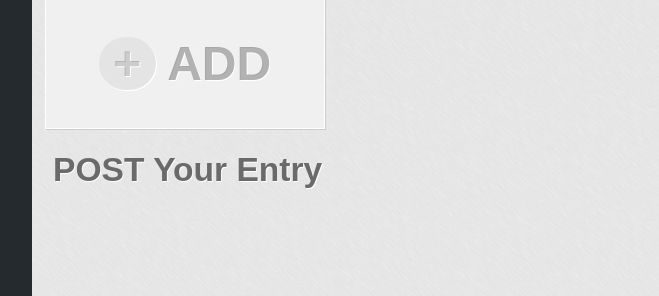
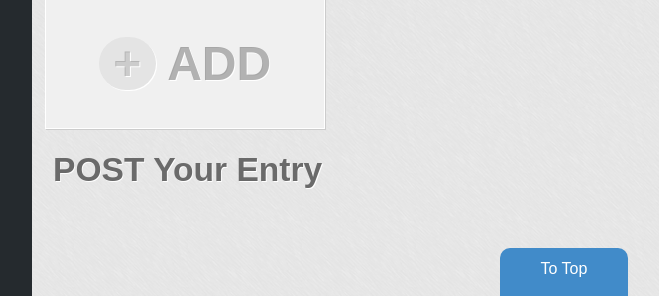
Before and after one commit to aluinpoli/SAPHIRA-WebProject, a PHP site: page / in a window 1280 px wide. Shown: the part 577-873 px from the top of the page, without its empty margins (268-927 px from the left). Run offline with PHP 8.4, Linux system fonts and the light colour scheme; data comes from the database, SQL or seed files in the repository; some libraries are stand-ins or nearby versions.

Commit message:
Add To Top menu

```diff
--- a/WebSite/JHProject/JHProject/index.php
+++ b/WebSite/JHProject/JHProject/index.php
@@ -129,5 +129,8 @@
 			</form>
 		</fieldset>
     </main>
+	<footer>
+		<div class="footer"><a href="" onClick ="document.body.scrollTop = document.documentElement.scrollTop = 0;">To Top</a></div>
+	</footer>
 </body>
 </html>
--- a/WebSite/JHProject/JHProject/styles/css.css
+++ b/WebSite/JHProject/JHProject/styles/css.css
@@ -318,23 +318,28 @@ figure{
 }
 /*main START*/
 
-/*/*footer*/
-/*footer {
+/*footer*/
+body > footer {
     display: inline-block;
-    position:relative;
+    position: fixed;
     bottom: 0;
+	left: 60%;
     text-align: center;
-    width: 100%;
+    width: 8rem;
+	height: 3rem;
     clear:both;
 }
 .footer {
-    margin: 0;
+	height: 100%;
     background-color: #418BC9;
+	padding-top: 10%;
+	border-radius: 10px;
 }
 .footer a {
+	padding: 10% 30% 10% 30%;
     text-decoration: none;
     color: white;
-}*/
+}
 
 /*FORM Post entry*/
 
```
